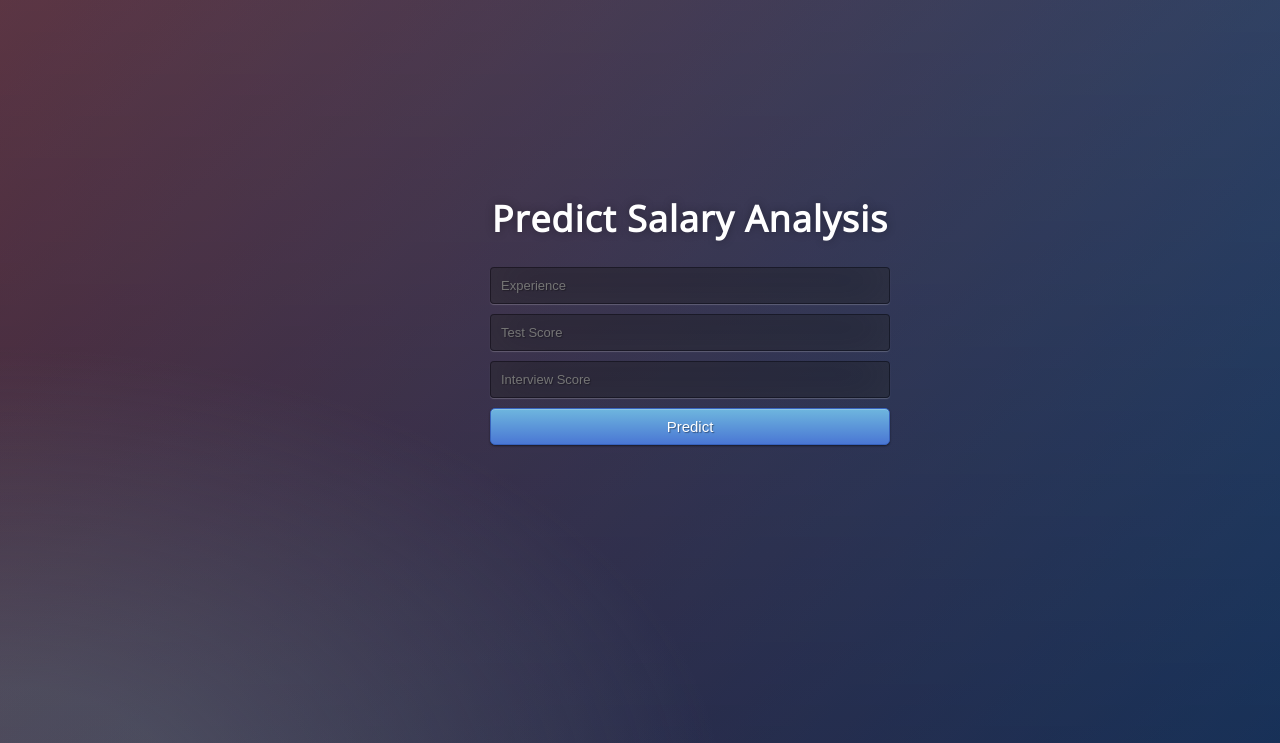
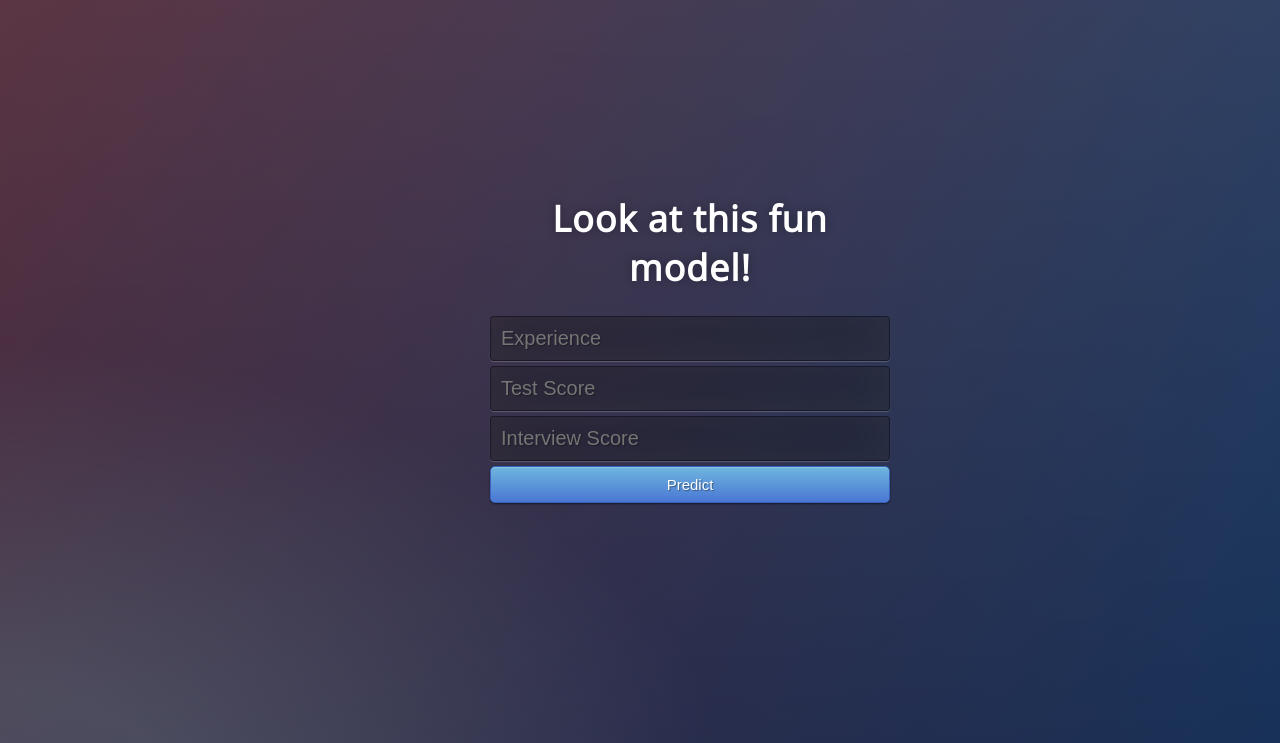
Before and after one commit to malloryhightower/test, a Flask app: page / in a window 1280 px wide. Shown: the top 743 px of the page. Run offline with Flask 2, Linux system fonts and the light colour scheme; parts of the project's set-up code (start-up, migrations or seed data) failed here and were passed over.

Commit message:
updates to the styline

```diff
--- a/Flask/static/css/style.css
+++ b/Flask/static/css/style.css
@@ -1,5 +1,5 @@
 @import url(https://fonts.googleapis.com/css?family=Open+Sans);
-.btn { display: inline-block; *display: inline; *zoom: 1; padding: 4px 10px 4px; margin-bottom: 0; font-size: 13px; line-height: 18px; color: #333333; text-align: center;text-shadow: 0 1px 1px rgba(255, 255, 255, 0.75); vertical-align: middle; background-color: #f5f5f5; background-image: -moz-linear-gradient(top, #ffffff, #e6e6e6); background-image: -ms-linear-gradient(top, #ffffff, #e6e6e6); background-image: -webkit-gradient(linear, 0 0, 0 100%, from(#ffffff), to(#e6e6e6)); background-image: -webkit-linear-gradient(top, #ffffff, #e6e6e6); background-image: -o-linear-gradient(top, #ffffff, #e6e6e6); background-image: linear-gradient(top, #ffffff, #e6e6e6); background-repeat: repeat-x; filter: progid:dximagetransform.microsoft.gradient(startColorstr=#ffffff, endColorstr=#e6e6e6, GradientType=0); border-color: #e6e6e6 #e6e6e6 #e6e6e6; border-color: rgba(0, 0, 0, 0.1) rgba(0, 0, 0, 0.1) rgba(0, 0, 0, 0.25); border: 1px solid #e6e6e6; -webkit-border-radius: 4px; -moz-border-radius: 4px; border-radius: 4px; -webkit-box-shadow: inset 0 1px 0 rgba(255, 255, 255, 0.2), 0 1px 2px rgba(0, 0, 0, 0.05); -moz-box-shadow: inset 0 1px 0 rgba(255, 255, 255, 0.2), 0 1px 2px rgba(0, 0, 0, 0.05); box-shadow: inset 0 1px 0 rgba(255, 255, 255, 0.2), 0 1px 2px rgba(0, 0, 0, 0.05); cursor: pointer; *margin-left: .3em; }
+.btn { display: inline-block; *display: inline; *zoom: 1; padding: 13px 15px 10px; margin-bottom: 10; font-size: 15px; line-height: 20px; color: green; text-align: center;text-shadow: 0 1px 1px rgba(255, 255, 255, 0.75); vertical-align: middle; background-color: #f5f5f5; background-image: -moz-linear-gradient(top, #ffffff, #e6e6e6); background-image: -ms-linear-gradient(top,red,purple); background-image: -webkit-gradient(linear, 0 0, 0 100%, from(#ffffff), to(#e6e6e6)); background-image: -webkit-linear-gradient(top, #ffffff, #e6e6e6); background-image: -o-linear-gradient(top, #ffffff, #e6e6e6); background-image: linear-gradient(top, #ffffff, #e6e6e6); background-repeat: repeat-x; filter: progid:dximagetransform.microsoft.gradient(startColorstr=#ffffff, endColorstr=#e6e6e6, GradientType=0); border-color: #e6e6e6 #e6e6e6 #e6e6e6; border-color: rgba(0, 0, 0, 0.1) rgba(0, 0, 0, 0.1) rgba(0, 0, 0, 0.25); border: 1px solid #e6e6e6; -webkit-border-radius: 4px; -moz-border-radius: 4px; border-radius: 4px; -webkit-box-shadow: inset 0 1px 0 rgba(255, 255, 255, 0.2), 0 1px 2px rgba(0, 0, 0, 0.05); -moz-box-shadow: inset 0 1px 0 rgba(255, 255, 255, 0.2), 0 1px 2px rgba(0, 0, 0, 0.05); box-shadow: inset 0 1px 0 rgba(255, 255, 255, 0.2), 0 1px 2px rgba(0, 0, 0, 0.05); cursor: pointer; *margin-left: .3em; }
 .btn:hover, .btn:active, .btn.active, .btn.disabled, .btn[disabled] { background-color: #e6e6e6; }
 .btn-large { padding: 9px 14px; font-size: 15px; line-height: normal; -webkit-border-radius: 5px; -moz-border-radius: 5px; border-radius: 5px; }
 .btn:hover { color: #333333; text-decoration: none; background-color: #e6e6e6; background-position: 0 -15px; -webkit-transition: background-position 0.1s linear; -moz-transition: background-position 0.1s linear; -ms-transition: background-position 0.1s linear; -o-transition: background-position 0.1s linear; transition: background-position 0.1s linear; }
@@ -43,12 +43,12 @@ body {
 
 input {
 	width: 100%;
-	margin-bottom: 10px;
+	margin-bottom: 5px;
 	background: rgba(0,0,0,0.3);
 	border: none;
 	outline: none;
 	padding: 10px;
-	font-size: 13px;
+	font-size: 20px;
 	color: #fff;
 	text-shadow: 1px 1px 1px rgba(0,0,0,0.3);
 	border: 1px solid rgba(0,0,0,0.3);
--- a/Flask/templates/index.html
+++ b/Flask/templates/index.html
@@ -3,7 +3,7 @@
 <!--From https://codepen.io/frytyler/pen/EGdtg-->
 <head>
   <meta charset="UTF-8">
-  <title>ML API</title>
+  <title>MH Model</title>
   <link href='https://fonts.googleapis.com/css?family=Pacifico' rel='stylesheet' type='text/css'>
 <link href='https://fonts.googleapis.com/css?family=Arimo' rel='stylesheet' type='text/css'>
 <link href='https://fonts.googleapis.com/css?family=Hind:300' rel='stylesheet' type='text/css'>
@@ -14,7 +14,7 @@
 
 <body>
  <div class="login">
-	<h1>Predict Salary Analysis</h1>
+	<h1>Look at this fun model!</h1>
 
      <!-- Main Input For Receiving Query to our ML -->
     <form action="{{ url_for('predict')}}"method="post">
```
